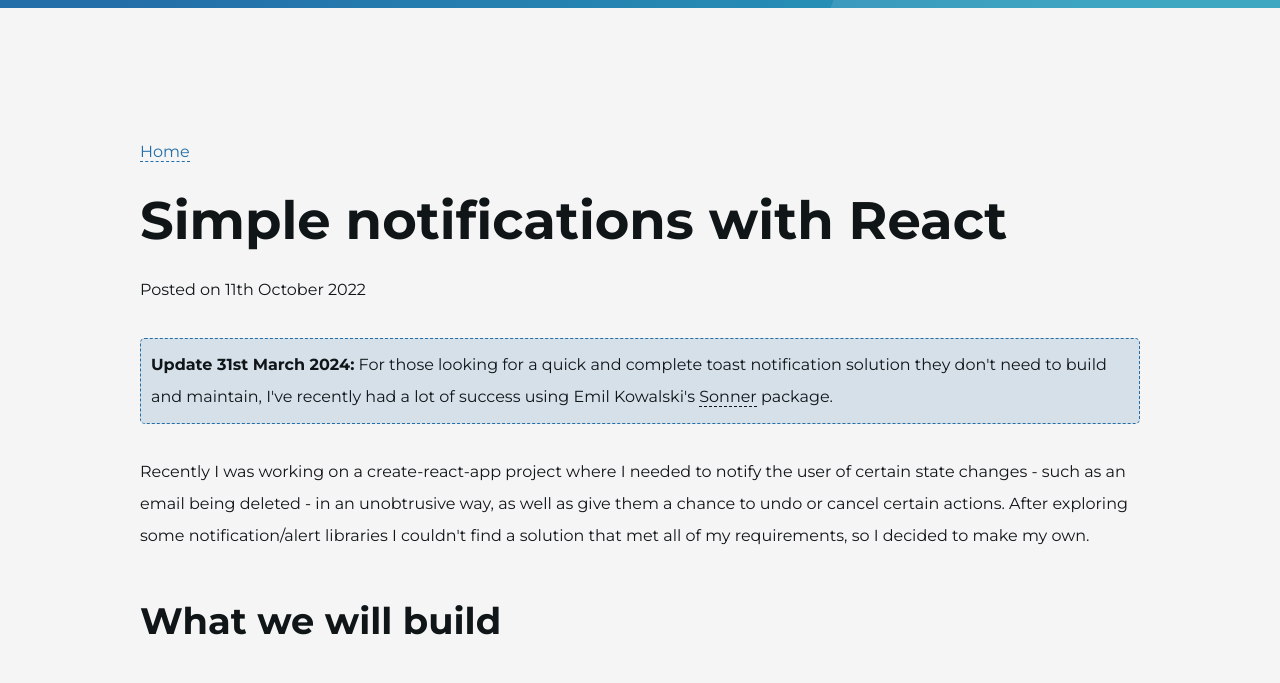
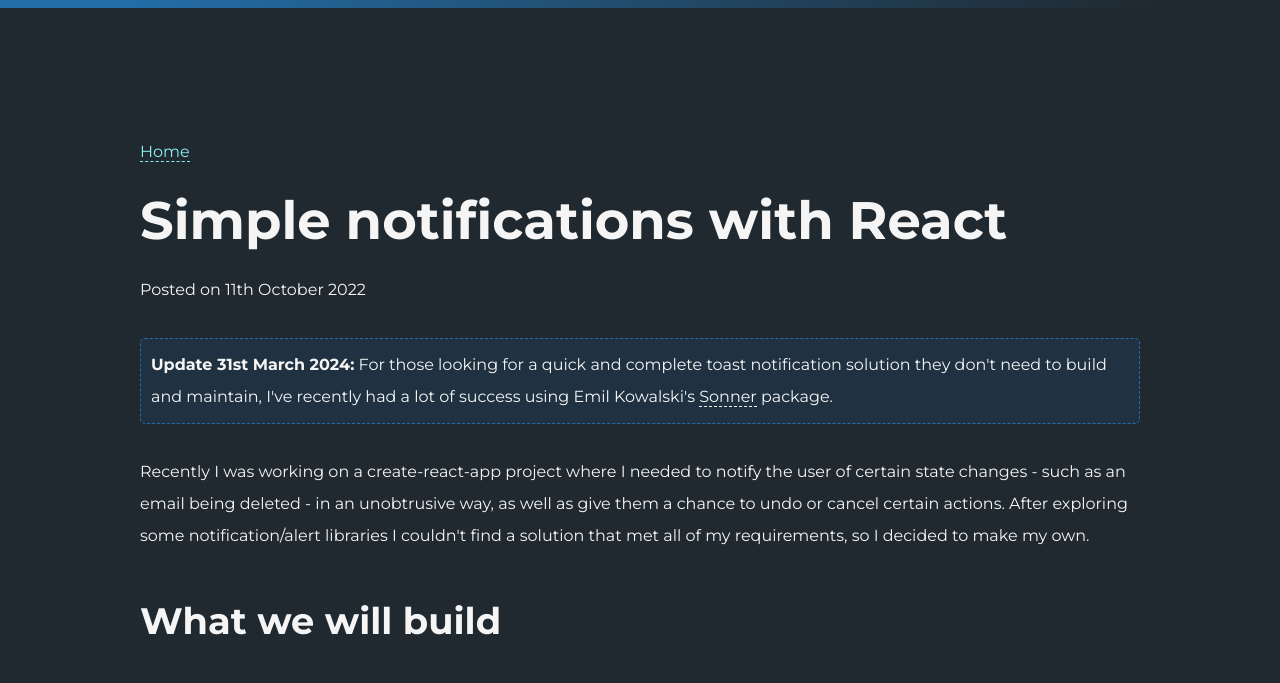
Before and after one commit to thomashockaday/thomashockaday.github.io, a plain HTML site: page articles/2022-10-11-react-notifications/index.html in a window 1280 px wide. Shown: the top 683 px of the page. Drawn offline with Linux system fonts and the dark colour scheme.

Commit message:
Add dark mode styles

```diff
--- a/css/style.css
+++ b/css/style.css
@@ -336,3 +336,34 @@ article p {
     padding: 3%;
   }
 }
+
+@media (prefers-color-scheme: dark) {
+  body {
+    background-color: var(--dark-grey);
+    color: var(--white);
+  }
+
+  a {
+    color: var(--lighter-blue);
+  }
+
+  img {
+    opacity: 0.8;
+  }
+
+  img:hover {
+    opacity: 1;
+  }
+
+  .gradient-blue::before {
+    background-image: linear-gradient(
+      225deg,
+      var(--dark-grey) 10%,
+      var(--dark-blue) 90%
+    );
+  }
+
+  .gradient-blue::after {
+    background-color: transparent;
+  }
+}
```
